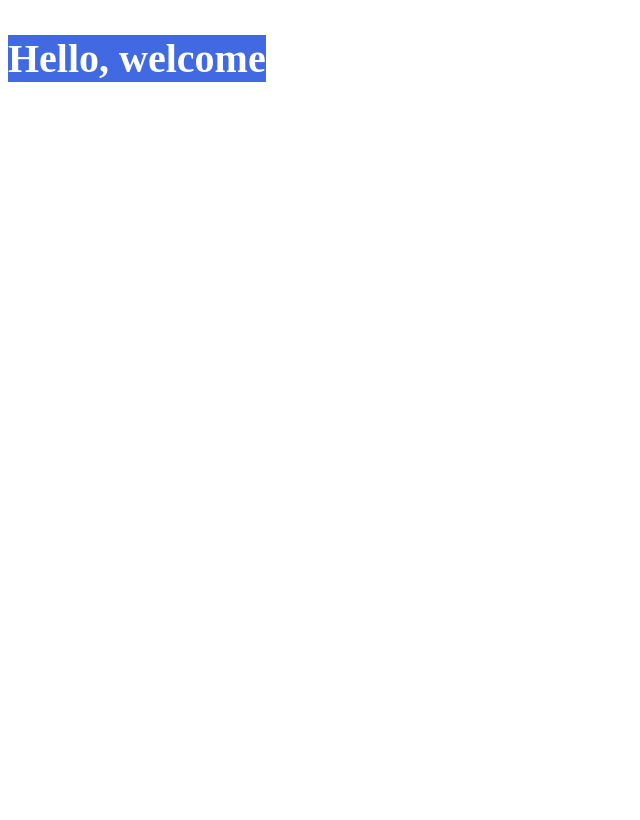
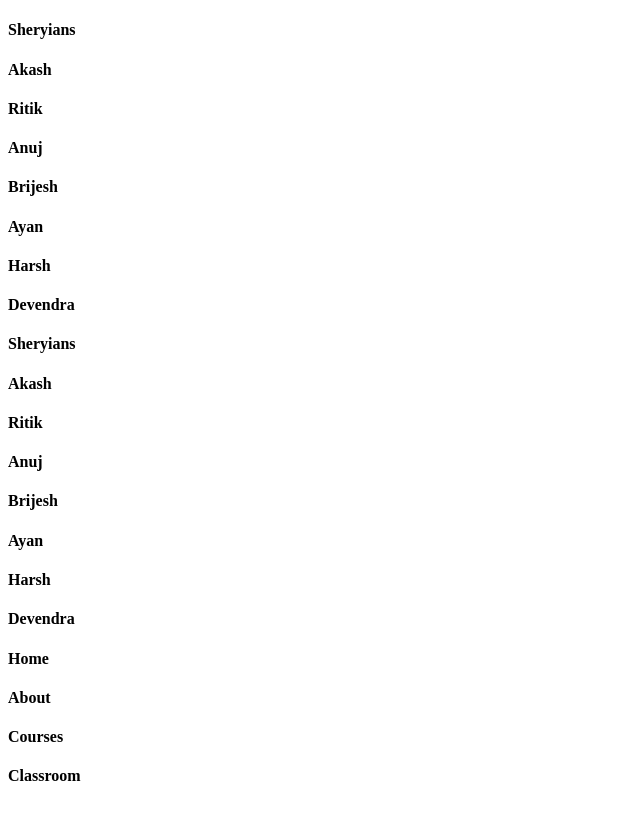
Before and after one commit to gtmmanni-codes/New-Webpage, a plain HTML site: page index.html in a window 1280 px wide. Shown: the whole page, without its empty margins (0-640 px from the left). Drawn offline with Linux system fonts and the light colour scheme.

Commit message:
after before

```diff
--- a/index.html
+++ b/index.html
@@ -9,8 +9,37 @@
 </head>
 
 <body>
-    <h1>Hello, welcome</h1>
-    <img src="./dora.png" alt="">
+    <div class="parent">
+        <div class="inner">
+            <h4>Sheryians</h4>
+            <h4>Akash</h4>
+            <h4>Ritik</h4>
+            <h4>Anuj</h4>
+            <h4>Brijesh</h4>
+            <h4>Ayan</h4>
+            <h4>Harsh</h4>
+            <h4>Devendra</h4>
+        </div>
+        <div class="inner">
+            <h4>Sheryians</h4>
+            <h4>Akash</h4>
+            <h4>Ritik</h4>
+            <h4>Anuj</h4>
+            <h4>Brijesh</h4>
+            <h4>Ayan</h4>
+            <h4>Harsh</h4>
+            <h4>Devendra</h4>
+        </div>
+    </div>
+
+
+
+    <nav>
+        <h4>Home</h4>
+        <h4>About</h4>
+        <h4>Courses</h4>
+        <h4>Classroom</h4>
+    </nav>
 </body>
 
 </html>
```
